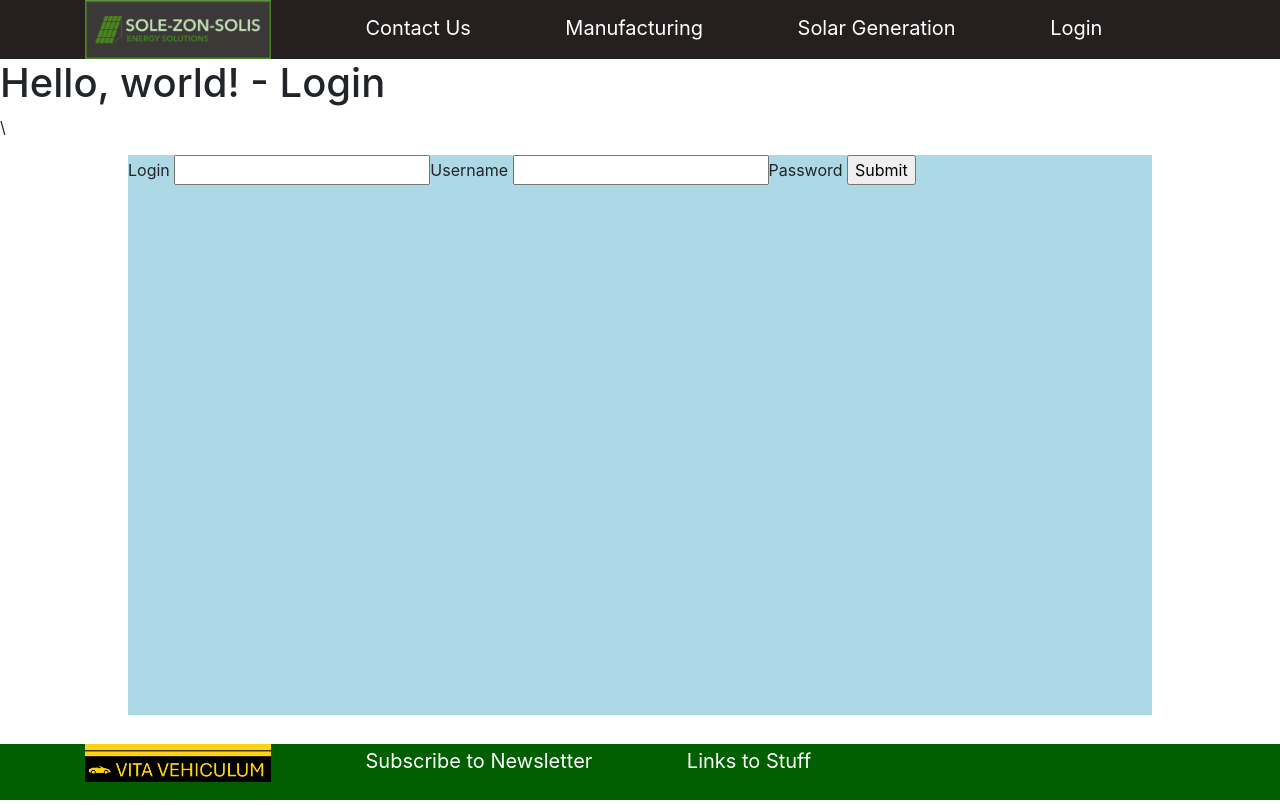
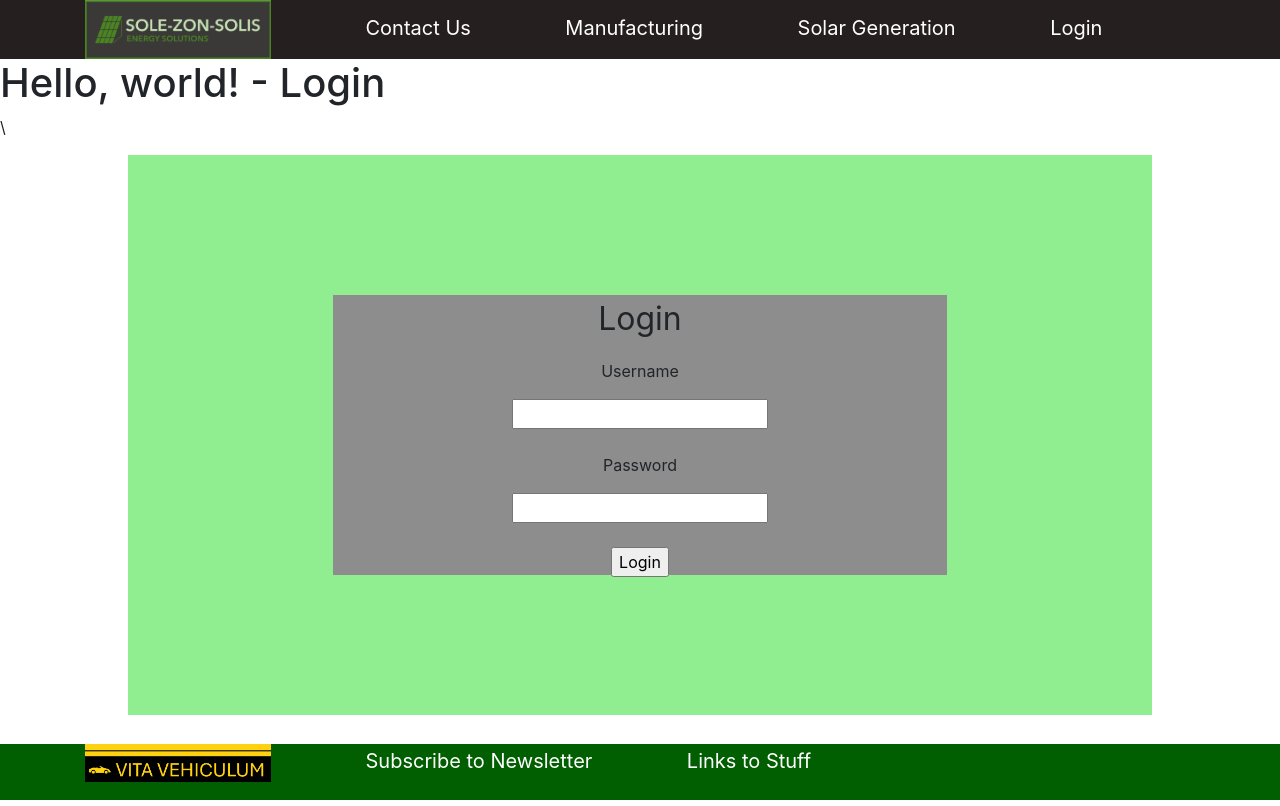
Before and after one commit to Lewis-Cyber-Defense/cfc-green, a Python web app: template src/application/templates/login.html in a window 1280 px wide. Run offline with Jinja, Linux system fonts and the light colour scheme; the template is opened without the code that fills it, so the values that code supplies are empty.

Commit message:
Finshed Login HTML page

```diff
--- a/src/application/static/css/main.css
+++ b/src/application/static/css/main.css
@@ -31,7 +31,7 @@ body {
 /* Smallest ViewPort [640,480] */
 .midSection {
     position: absolute;
-    background-color: lightblue;
+    background-color: lightgreen;
     justify-content: center;
     width: 80vw;
     height: 70vh;
@@ -39,11 +39,29 @@ body {
     margin-right: 10vw;
     margin-top: 5vh;
     margin-bottom: 7vh;
-
 }
 
-.loginSection {
+#loginSection {
+    position: relative;
+    justify-content: center;
+    align-items: center;
+    background-color: rgb(141, 141, 141);
+    width: 60%;
+    height: 50%;
+    margin: auto;
+    top: 25%;
+    border-radius: 5px solid rgb(255, 255, 255);
+}
 
+#loginLabel {
+    font-size: xx-large;
+    text-align: center;
+}
+
+.loginField {
+    justify-content: center;
+    margin:auto;
+    text-align: center;
 }
 
 .centeredBox {
--- a/src/application/templates/login.html
+++ b/src/application/templates/login.html
@@ -32,10 +32,18 @@
     <div class="midSection">
       <div id="loginSection">
         <form>
-          Login
-          <input type="text" name="userName">Username</input>
-          <input type="password" name="passWord">Password</input>
-          <input type="submit"></input>
+          <p id="loginLabel">Login</p>
+          <div class="loginField">
+            <p>Username</p>
+            <input type="text" name="userName"/>
+          </div>
+          <br>
+          <div class="loginField">
+            <p>Password</p>
+            <input type="password" name="passWord"/>
+          </div>
+          <br>
+          <input type="submit" style="display: block; justify-content: center; margin: 0 auto; text-align: center;" value="Login">
         </form>
       </div>
     </div>
```
